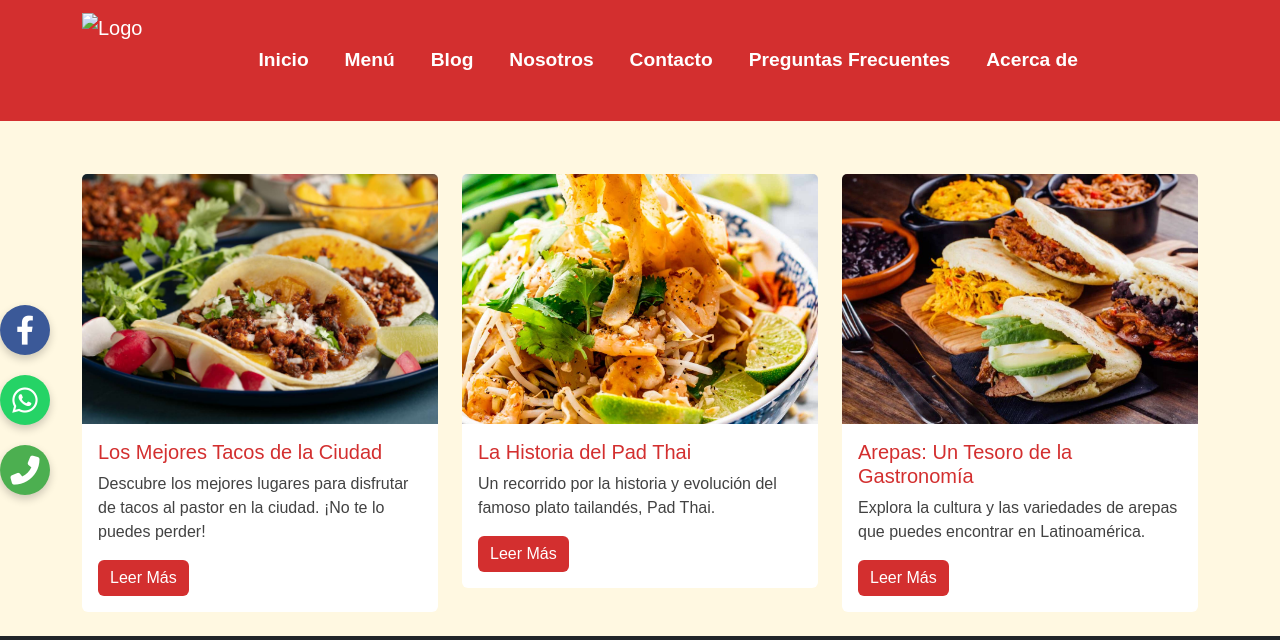
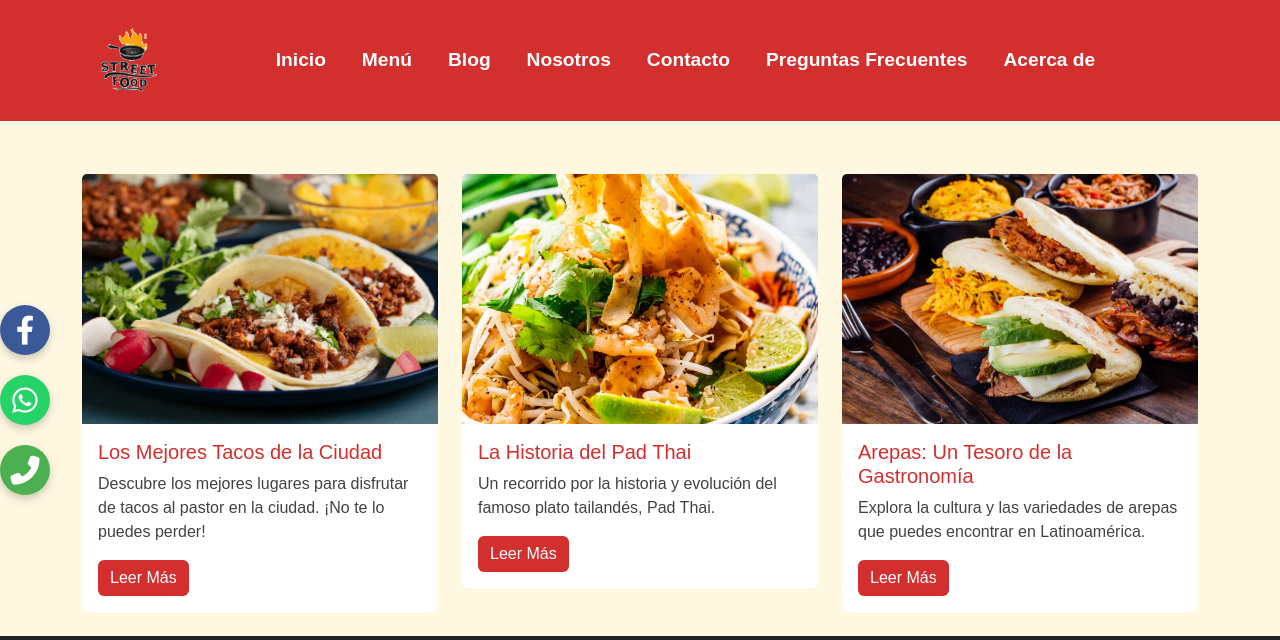
Before and after one commit to dan2510/StreetFoodWorld, a plain HTML site: page Blog.html in a window 1280 px wide. Shown: the top 640 px of the page. Drawn offline with nearby package versions, Linux system fonts and the light colour scheme; the site is published under a folder, as on GitHub Pages, so addresses that start at the root find nothing.

Commit message:
cambio logo

```diff
--- a/Blog.html
+++ b/Blog.html
@@ -15,7 +15,7 @@
         <nav class="navbar navbar-expand-lg navbar-dark fixed-top">
             <div class="container">
                 <a class="navbar-brand" href="/">
-                    <img src="/img/Logo.png" alt="Logo" height="50" class="d-inline-block align-top">
+                    <img src="img/Logo.png" alt="Logo" height="50" class="d-inline-block align-top">
                 </a>
                 <button class="navbar-toggler" type="button" data-bs-toggle="collapse" data-bs-target="#navbarNav" aria-controls="navbarNav" aria-expanded="false" aria-label="Toggle navigation">
                     <span class="navbar-toggler-icon"></span>
```
Also changed, not shown: acercade.html (+1 -1 lines), index.html (+1 -1 lines).
